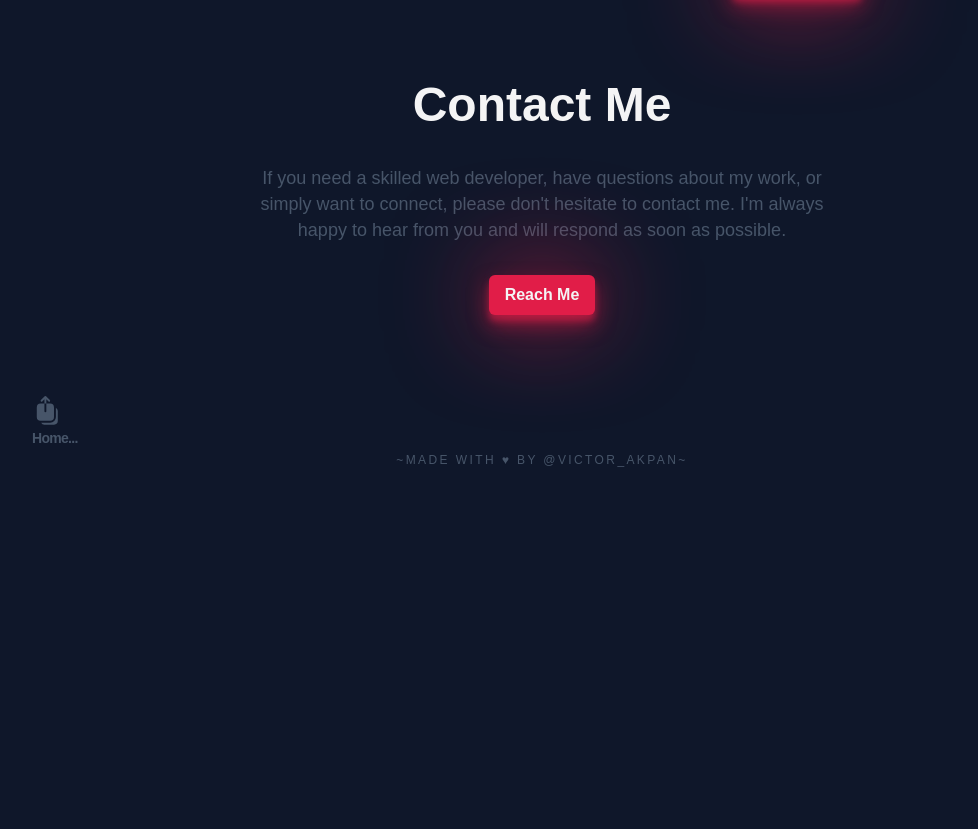
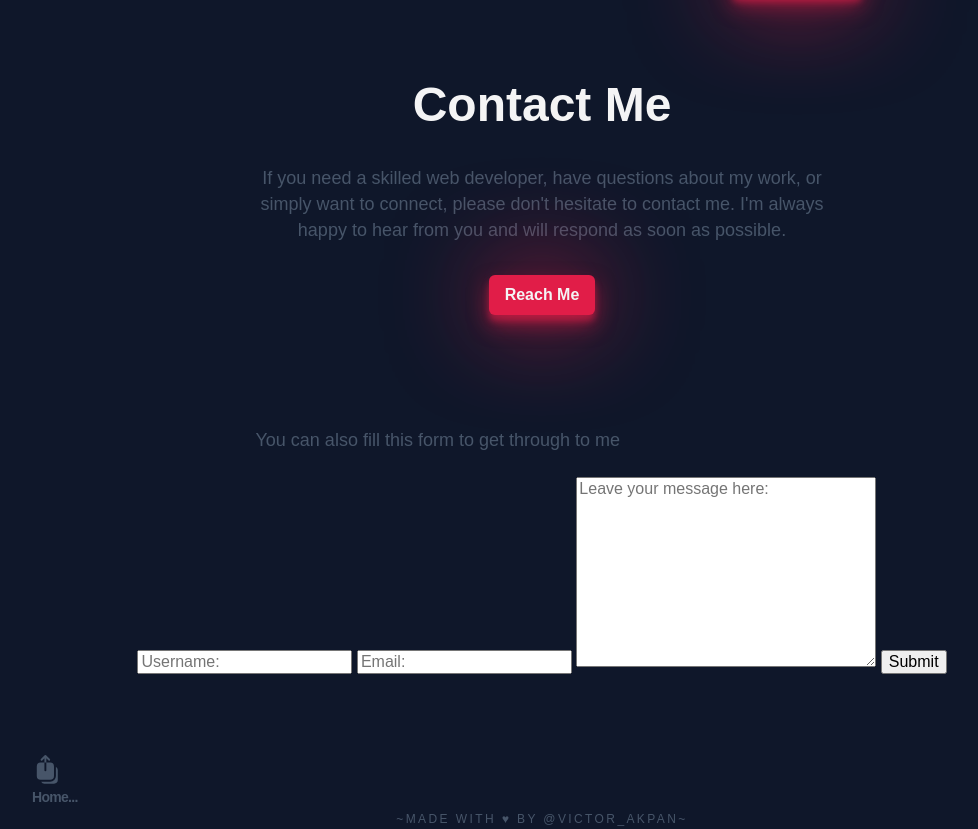
Before and after one commit to VictorUdeme/alx_capstone_project, a website built with Vite: page index.html in a window 1280 px wide. Shown: the part 4000-4829 px from the top of the page, without its empty margins (94-1072 px from the left). Before the commit the page ends 4470 px from the top, so only its background shows below. Built offline with nearby package versions, Linux system fonts and the light colour scheme; a web font is replaced by a local one.

Commit message:
Portfolio(HTML file)

```diff
--- a/index.html
+++ b/index.html
@@ -290,10 +290,21 @@
       <p class="contact__description">If you need a skilled web developer, have questions about my work, or simply want
         to connect, please don't hesitate to contact me. I'm always happy to hear from you and will respond as soon as
         possible.</p>
-      <a class="contact__btn btn" href="mailto:snazzydo9@gmail.com" target="_blank">Reach Me</a>
+        <a class="contact__btn btn" href="mailto:snazzydo9@gmail.com" target="_blank">Reach Me</a><br><br>
+
+        <div class="contact__form">
+          <p class="contact__description">You can also fill this form to get through to me</p><br>
+          <form action="https://formspree.io/f/mknlkeop" method="POST">
+            <input type="text" name="name" placeholder="Username:" required>
+            <input type="email" name="email" placeholder="Email:" required>
+            <textarea name="message" id="message" cols="30" rows="10" placeholder="Leave your message here:"></textarea>
+            <input type="submit" value="Submit">
+          </form>
+        </div>
     </section>
     <!-- End of The Contact Section -->
   </main>
+
 
   <!-- The Footer Section -->
   <footer class="footer container section">
```
